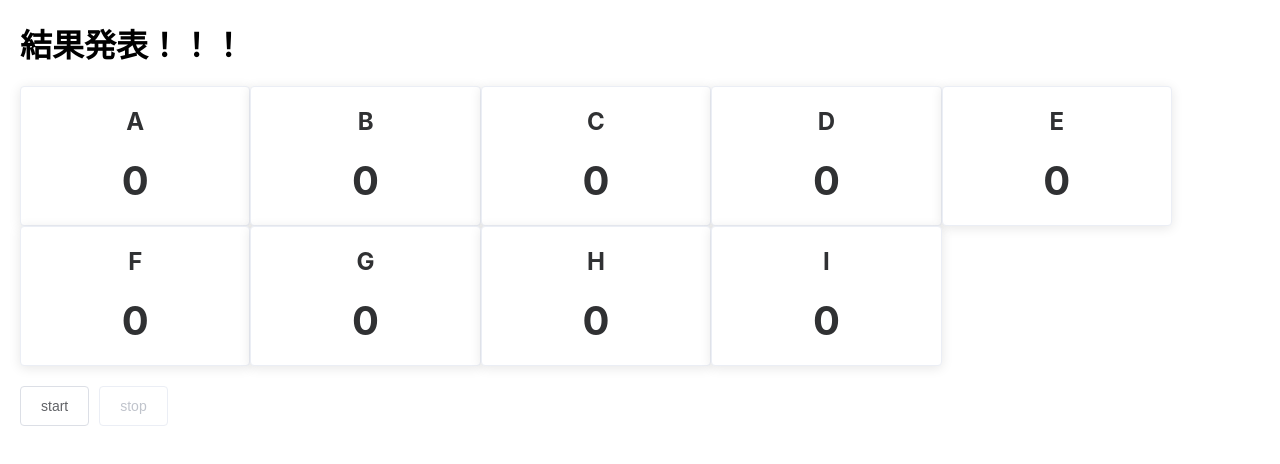
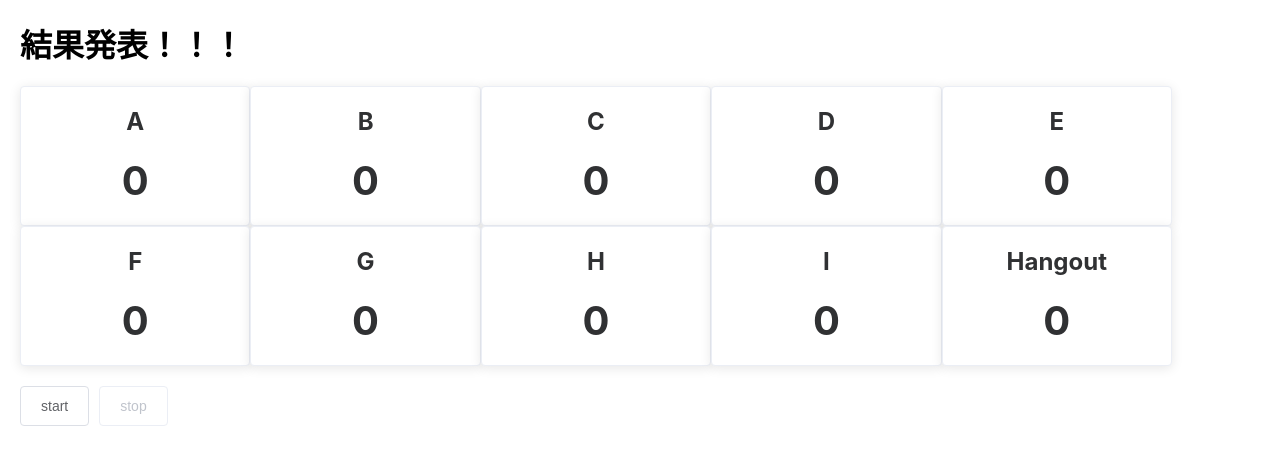
Before and after one commit to i88seven/meetup-result, a Nuxt app: page / in a window 1280 px wide. Shown: the top 464 px of the page. Built offline with nearby package versions, Linux system fonts and the light colour scheme.

Commit message:
Add Hangout team

```diff
--- a/pages/index.vue
+++ b/pages/index.vue
@@ -57,6 +57,10 @@ export default {
         point: 0,
       });
     }
+    this.teamResults.push({
+      teamName: 'Hangout',
+      point: 0,
+    });
   },
   methods: {
     start() {
```
